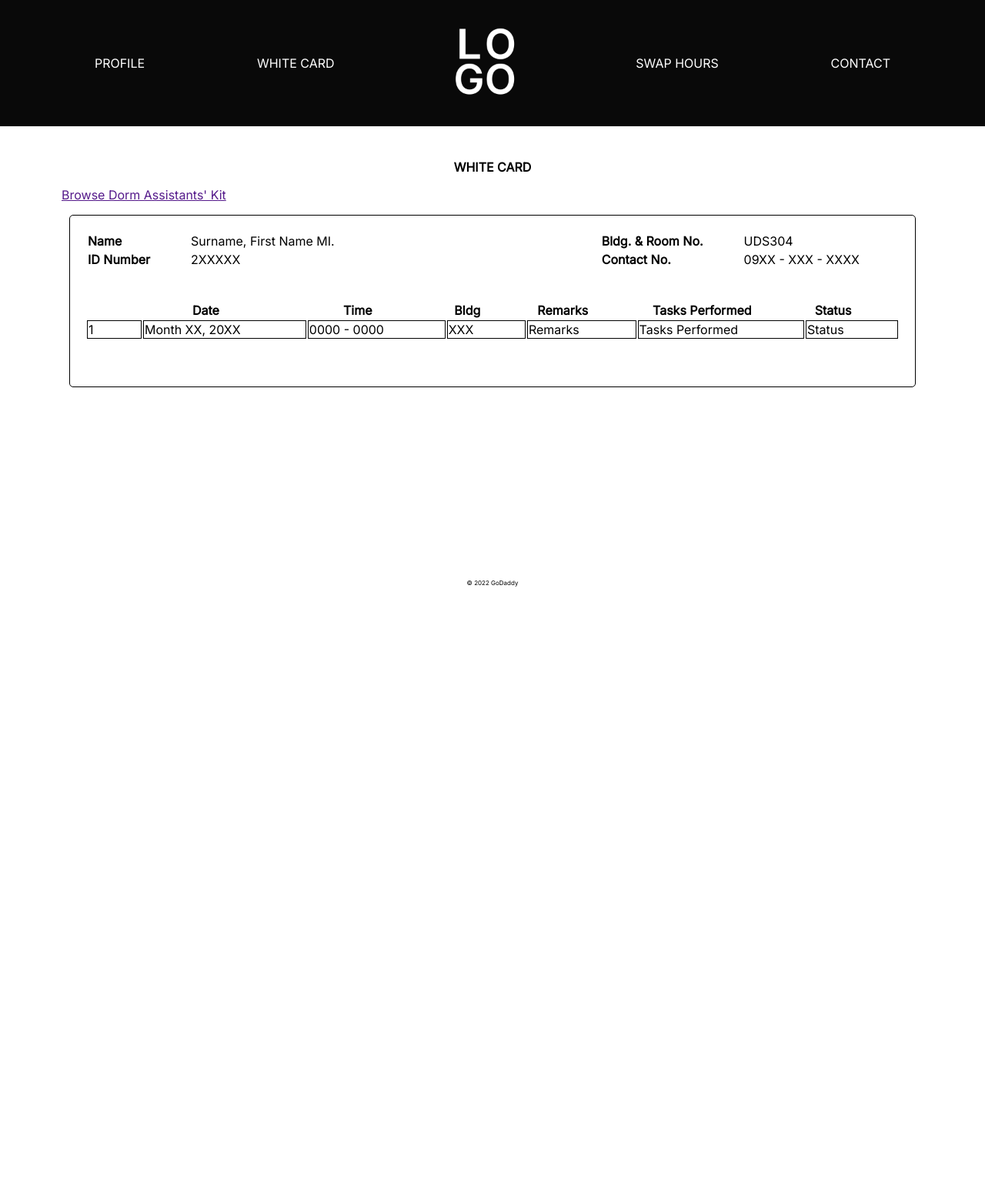
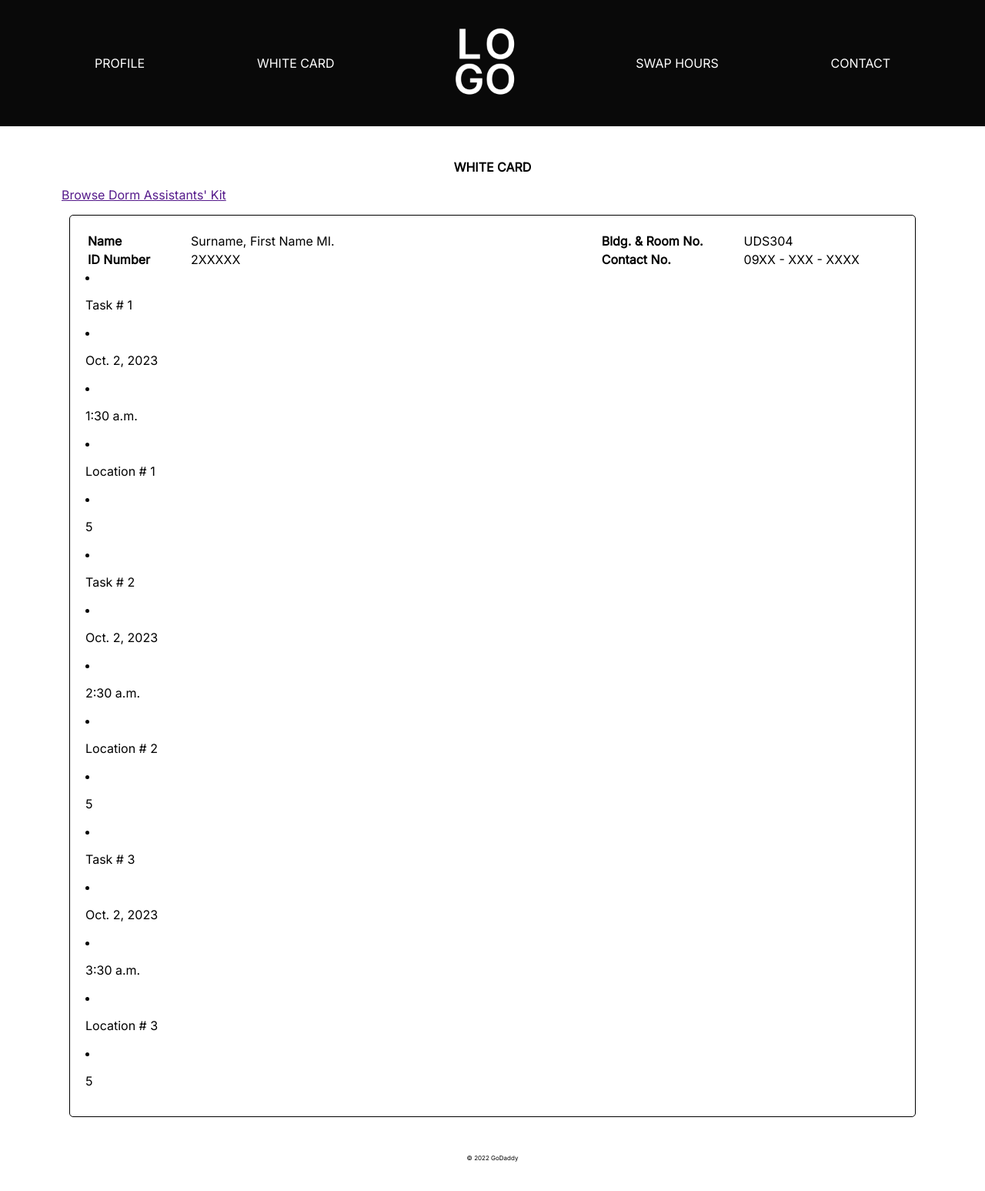
Before and after one commit to IrishMorales/dorm-service-tracker, a Django app: page /user_scholar/white_card/ in a window 1280 px wide. Shown: the whole page at 77% size. Before the commit the page ends 762 px from the top, so only its background shows below. Run offline with Django 4.2, Linux system fonts and the light colour scheme; the visitor is signed in with stand-in values (Sample User, id 1); data comes from the database, SQL or seed files in the repository; data that the repository does not hold is empty.

Commit message:
Convert Scholar white card to ListView

```diff
--- a/Admin/views.py
+++ b/Admin/views.py
@@ -35,12 +35,6 @@ def admin_scholar_white_card(request, user_id):
     )
 
 
-class signups_hours_listview(ListView):
-    model = ServiceHourListing
-    template_name = "signup_hours.html"
-    queryset = ServiceHourListing.objects.all()
-
-
 def admin_scholar_list_profile(request, user_id):
     registration = Registration.objects.select_related("serv_hours").get(
         scholar=user_id
--- a/Scholar/views.py
+++ b/Scholar/views.py
@@ -31,8 +31,10 @@ def view_profile(request, user_id):
     )
 
 
-class white_card_view(TemplateView):
+class white_card_view(ListView):
+    model = ServiceHourListing  # Change this to only listings done by the scholar
     template_name = "white_card.html"
+    queryset = ServiceHourListing.objects.all()
 
 
 def scholar_white_card(request, user_id):
--- a/templates/white_card.html
+++ b/templates/white_card.html
@@ -41,27 +41,14 @@
         </table>
     </div>
 
-    <div class="flex-column white_card-table">
-        <table class="flex">
-            <tr>
-                <th></th>
-                <th>Date</th>
-                <th>Time</th>
-                <th>Bldg</th>
-                <th>Remarks</th>
-                <th>Tasks Performed</th>
-                <th>Status</th>
-            </tr>
-            <tr>
-                <td>1</td>
-                <td>Month XX, 20XX</td>
-                <td>0000 - 0000</td>
-                <td>XXX</td>
-                <td>Remarks</td>
-                <td>Tasks Performed</td>
-                <td>Status</td>
-            </tr>
-        </table>
+    <div class="flex-column">
+        {% for listing in object_list%}
+        <li><p>{{listing.serv_hours_task}}</p></li>
+        <li><p>{{listing.serv_hours_date}}</p></li>
+        <li><p>{{listing.serv_hours_time}}</p></li>
+        <li><p>{{listing.serv_hours_loc}}</p></li>
+        <li><p>{{listing.serv_hours_slot_count}}</p></li>
+        {% endfor %}
     </div>
 </div>
 </main>
```
Also changed, not shown: templates/signup_hours.html (deleted, +0 -24 lines).
